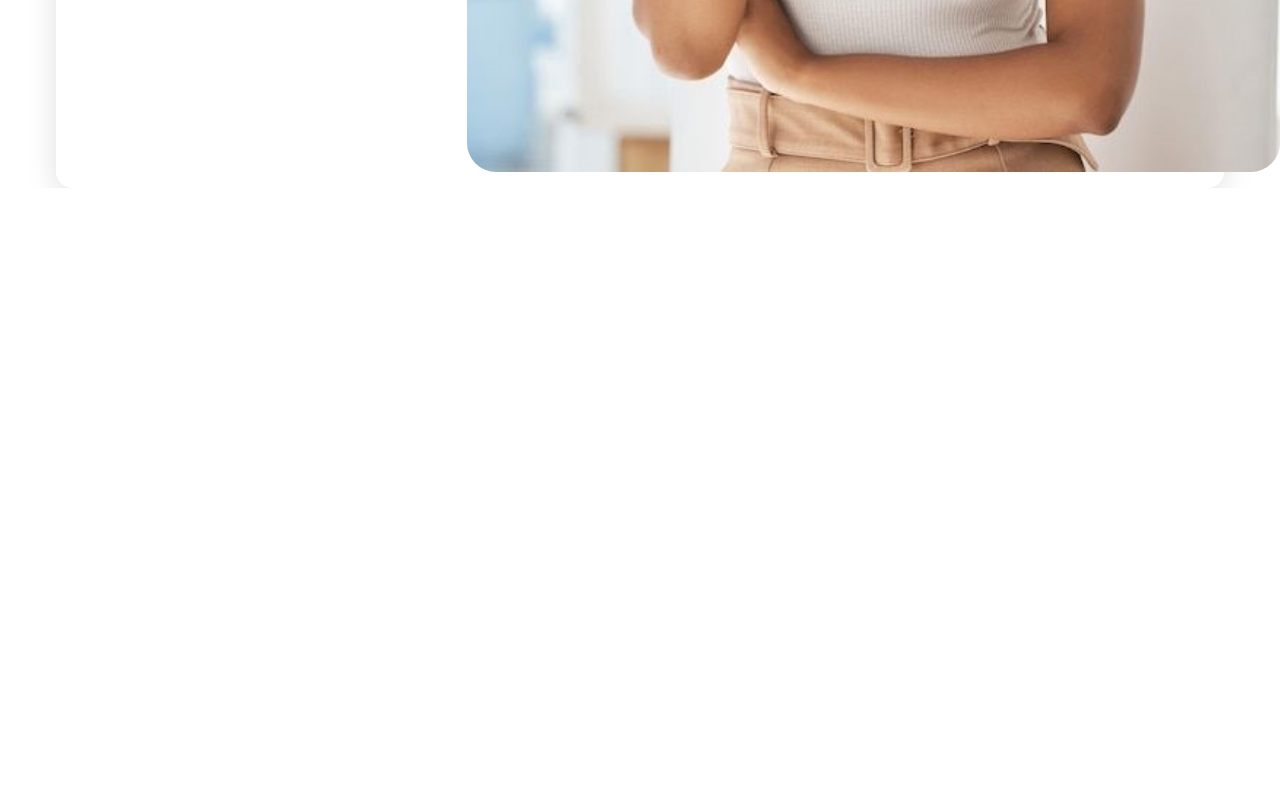
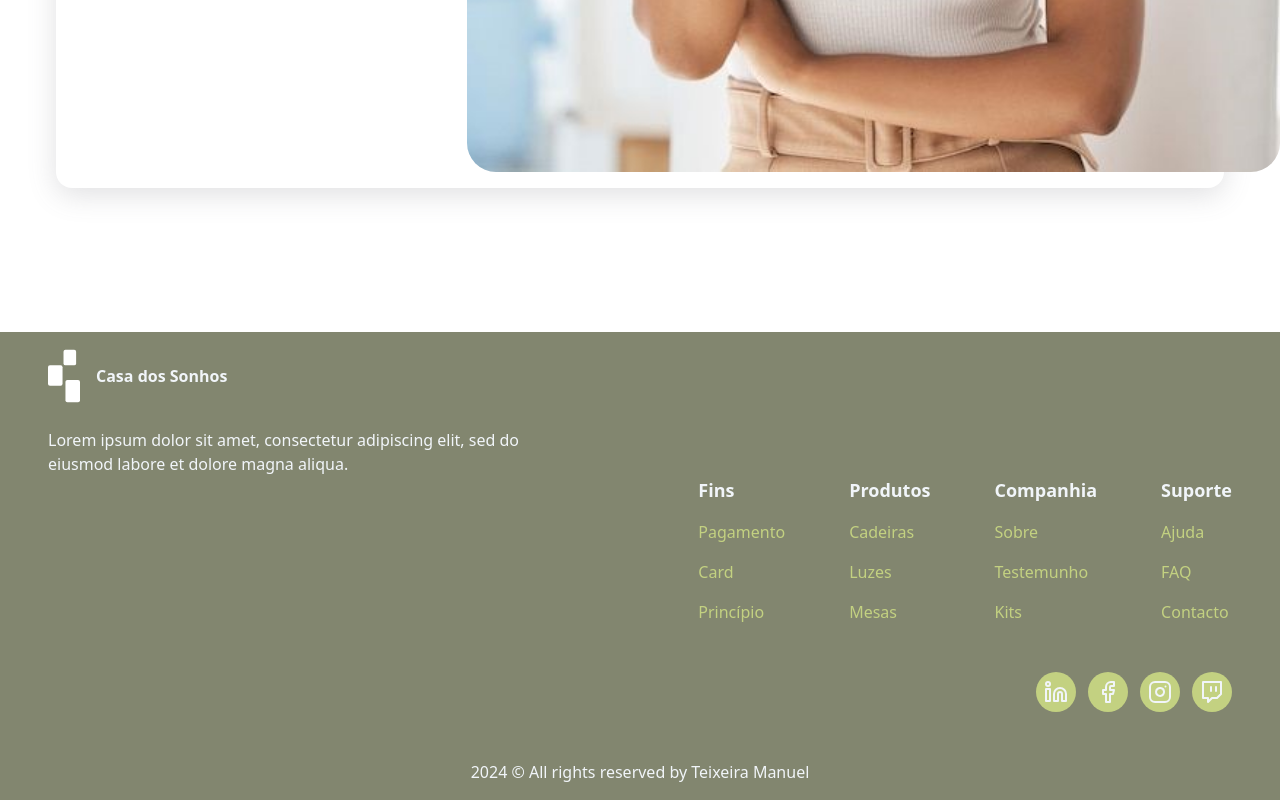
Before and after one commit to TeixeiraManuel/dream-house, a React (Vite) app: page / in a window 1280 px wide. Shown: the part 7253-8053 px from the top of the page. Before the commit the page ends 7441 px from the top, so only its background shows below. Built offline with nearby package versions, Linux system fonts and the light colour scheme.

Commit message:
feat: create footer section

```diff
--- a/src/App.tsx
+++ b/src/App.tsx
@@ -14,6 +14,7 @@ import { ProductsCard } from "@/components/productsCard";
 import { ProductsSlider } from "@/components/productsSlider";
 import { TestimonySlider } from "./components/testimonySlider";
 import { QuestionsCard } from "./components/questionsCard";
+import { Footer } from "./components/footer";
 
 import heroImage from "@/assets/heroImg.png";
 import otherImgHero from "@/assets/othersImgHero.png";
@@ -28,6 +29,7 @@ import contactImg from "@/assets/contactImg.png";
 
 export function App() {
   return (
+    <>
       <div className="mx-14">
         <div className="h-screen relative pt-14 space-y-36">
           <Header />
@@ -41,8 +43,8 @@ export function App() {
               <h1 className="font-bold text-3xl w-[60rem]">
                 <span className="text-secondary">Casa dos Sonhos</span>, onde
                 ajudamos você a encontrar o lar perfeito para sua família.
-              descobrir uma seleção exclusiva de imóveis que atendem a todas as
-              suas necessidades.
+                descobrir uma seleção exclusiva de imóveis que atendem a todas
+                as suas necessidades.
               </h1>
               <p className="text-lg">
                 Com anos de experiência no mercado imobiliário, estamos prontos
@@ -102,9 +104,9 @@ export function App() {
           <h1 className="text-center font-bold text-4xl">Produtos</h1>
           <p className="text-center text-base mt-4">
             Descubra nossa ampla variedade de imóveis, desde aconchegantes
-          apartamentos até espaçosas casas em bairros prestigiados. <br /> Todos
-          os imóveis são cuidadosamente selecionados para garantir que você
-          encontre exatamente o que procura.
+            apartamentos até espaçosas casas em bairros prestigiados. <br />{" "}
+            Todos os imóveis são cuidadosamente selecionados para garantir que
+            você encontre exatamente o que procura.
           </p>
           <div className="flex space-x-12 mt-12">
             <div className="space-y-12">
@@ -137,10 +139,11 @@ export function App() {
             Conheça os nossos produtos
           </h1>
           <p className="text-center mt-4">
-          Desfrute de momentos de relaxamento com o nosso sofá retrátil de couro
-          ecológico. Com design moderno e acabamento impecável, ele se adapta
-          perfeitamente a qualquer ambiente. <br /> Seu revestimento em couro
-          ecológico é fácil de limpar e proporciona um toque suave e elegante
+            Desfrute de momentos de relaxamento com o nosso sofá retrátil de
+            couro ecológico. Com design moderno e acabamento impecável, ele se
+            adapta perfeitamente a qualquer ambiente. <br /> Seu revestimento em
+            couro ecológico é fácil de limpar e proporciona um toque suave e
+            elegante
           </p>
           <div className=" mt-12 mx-14">
             <ProductsSlider />
@@ -204,7 +207,9 @@ export function App() {
           </div>
         </section>
         <section className="mt-36 space-y-8">
-        <h1 className="font-bold text-center text-4xl">Perguntas frequentes</h1>
+          <h1 className="font-bold text-center text-4xl">
+            Perguntas frequentes
+          </h1>
           <div className="space-y-4 ">
             <QuestionsCard />
             <QuestionsCard />
@@ -264,5 +269,7 @@ export function App() {
           </div>
         </section>
       </div>
+      <Footer />
+    </>
   );
 }
--- /dev/null
+++ b/src/components/footer.tsx
@@ -0,0 +1,80 @@
+import { Facebook, Instagram, Linkedin, Twitch } from "lucide-react";
+import logo from "/logo.svg";
+import { ListFooter } from "./listFooter";
+
+export function Footer() {
+  return (
+    <footer className="mt-36 bg-primary px-12 py-4">
+      <div>
+        <div>
+          <div className="flex items-center gap-4">
+            <img src={logo} className="w-8 h-14" alt="logo da aplicação" />
+            <a href="#" className="text-slate-100 font-bold text-base">
+              Casa dos Sonhos
+            </a>
+          </div>
+          <p className="text-slate-100 mt-6">
+            Lorem ipsum dolor sit amet, consectetur adipiscing elit, sed do{" "}
+            <br />
+            eiusmod labore et dolore magna aliqua.
+          </p>
+        </div>
+      </div>
+      <div className="flex justify-end gap-16">
+        <ListFooter
+          title="Fins"
+          oneItem="Pagamento"
+          twoItem="Card"
+          threeItem="Princípio"
+        />
+        <ListFooter
+          title="Produtos"
+          oneItem="Cadeiras"
+          twoItem="Luzes"
+          threeItem="Mesas"
+        />
+        <ListFooter
+          title="Companhia "
+          oneItem="Sobre"
+          twoItem="Testemunho"
+          threeItem="Kits"
+        />
+        <ListFooter
+          title="Suporte"
+          oneItem="Ajuda"
+          twoItem="FAQ"
+          threeItem="Contacto"
+        />
+      </div>
+      <div className="flex justify-end items-center gap-3 my-12">
+        <a
+          href="#"
+          className="bg-secondary p-2 text-slate-100 hover:bg-secondary/80 rounded-full"
+        >
+          <Linkedin />
+        </a>
+        <a
+          href="#"
+          className="bg-secondary p-2 text-slate-100 hover:bg-secondary/80 rounded-full"
+        >
+          <Facebook />
+        </a>
+        <a
+          href="#"
+          className="bg-secondary p-2 text-slate-100 hover:bg-secondary/80 rounded-full"
+        >
+          <Instagram />
+        </a>
+        <a
+          href="#"
+          className="bg-secondary p-2 text-slate-100 hover:bg-secondary/80 rounded-full"
+        >
+          <Twitch />
+        </a>
+      </div>
+      <p className="text-slate-100 text-center">
+        2024 © All rights reserved by Teixeira Manuel
+      </p>
+    </footer>
+  );
+}
--- /dev/null
+++ b/src/components/listFooter.tsx
@@ -0,0 +1,30 @@
+interface listFooterProps {
+  title: string;
+  oneItem: string;
+  twoItem: string;
+  threeItem: string;
+}
+
+export function ListFooter({
+  title,
+  oneItem,
+  twoItem,
+  threeItem,
+}: listFooterProps) {
+  return (
+    <div className="space-y-4">
+      <p className="font-bold text-slate-100 text-lg"> {title} </p>
+      <ul className="text-secondary space-y-4">
+        <li>
+          <a href="">{oneItem}</a>
+        </li>
+        <li>
+          <a href="">{twoItem}</a>
+        </li>
+        <li>
+          <a href="">{threeItem}</a>
+        </li>
+      </ul>
+    </div>
+  );
+}
```
Lines whose indentation alone changed are shown as unchanged.
